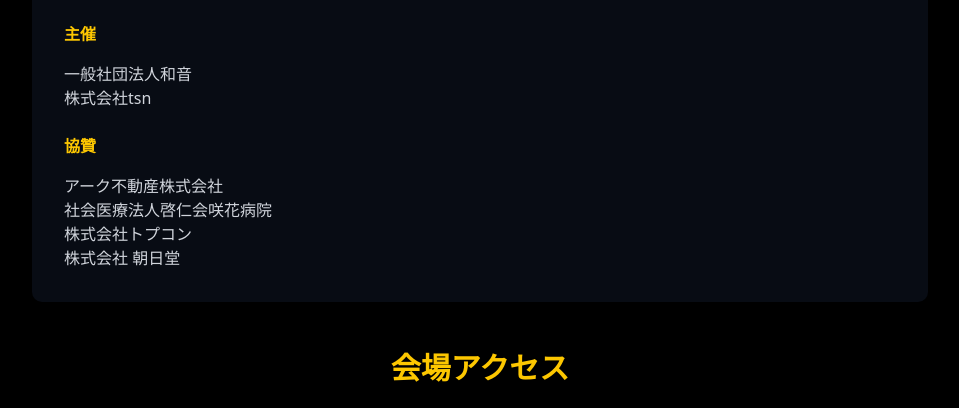
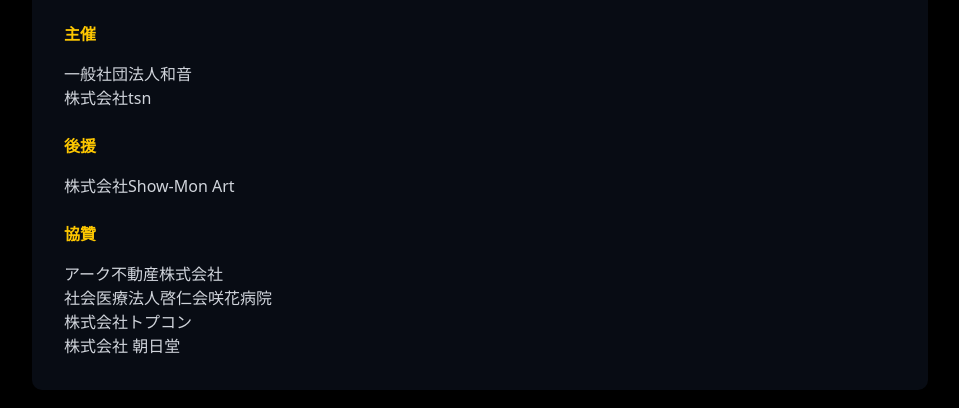
Before and after one commit to HeavenAQ/tsn-act1, a Next.js app: page / in a window 1280 px wide. Shown: the part 2440-2848 px from the top of the page, without its empty margins (160-1119 px from the left). Built offline with nearby package versions, Linux system fonts and the light colour scheme.

Commit message:
[Update] Update support

```diff
--- a/src/pages/index.tsx
+++ b/src/pages/index.tsx
@@ -34,6 +34,7 @@
       { name: "asaahido", src: "asahido-sponsor.webp" },
       { name: "sakibana", src: "sakibana-sponsor.webp" },
       { name: "topcon", src: "topcon-sponsor.webp" },
+      { name: "shwo-mon-art", src: "show-mon-art.webp" }
     ],
     [],
   );
@@ -52,7 +53,7 @@
         role: "書道家",
         image: "永山玳潤.webp",
         description:
-          "1971年大阪府高石市生まれ。4歳より書道を学び、プロ書道家として国内外で活動。JRA有馬記念の題字や企業ロゴを手がけ、古典に基づく伝統と独創性を融合させた書の表現を世界に発信している。",
+          "1971年大阪府高石市生まれ。4歳より書道を学び、宮下寛昇師に師事。現在はプロ書道家として国内外で活動。JRA有馬記念の題字や企業ロゴを手がけ、古典に基づく伝統と独創性を融合させた書の表現を世界に発信している。",
       },
       {
         name: "山中裕貴",
@@ -476,6 +477,12 @@
                     </div>
                   </div>
                   <div className="grid grid-cols-1 gap-2 sm:gap-4">
+                    <div className="font-semibold text-yellow-400">後援</div>
+                    <div>
+                      株式会社Show-Mon Art
+                    </div>
+                  </div>
+                  <div className="grid grid-cols-1 gap-2 sm:gap-4">
                     <div className="font-semibold text-yellow-400">協贊</div>
                     <div>
                       アーク不動産株式会社
```
Also changed, not shown: public/show-mon-art.jpg (added), public/show-mon-art.webp (added).
